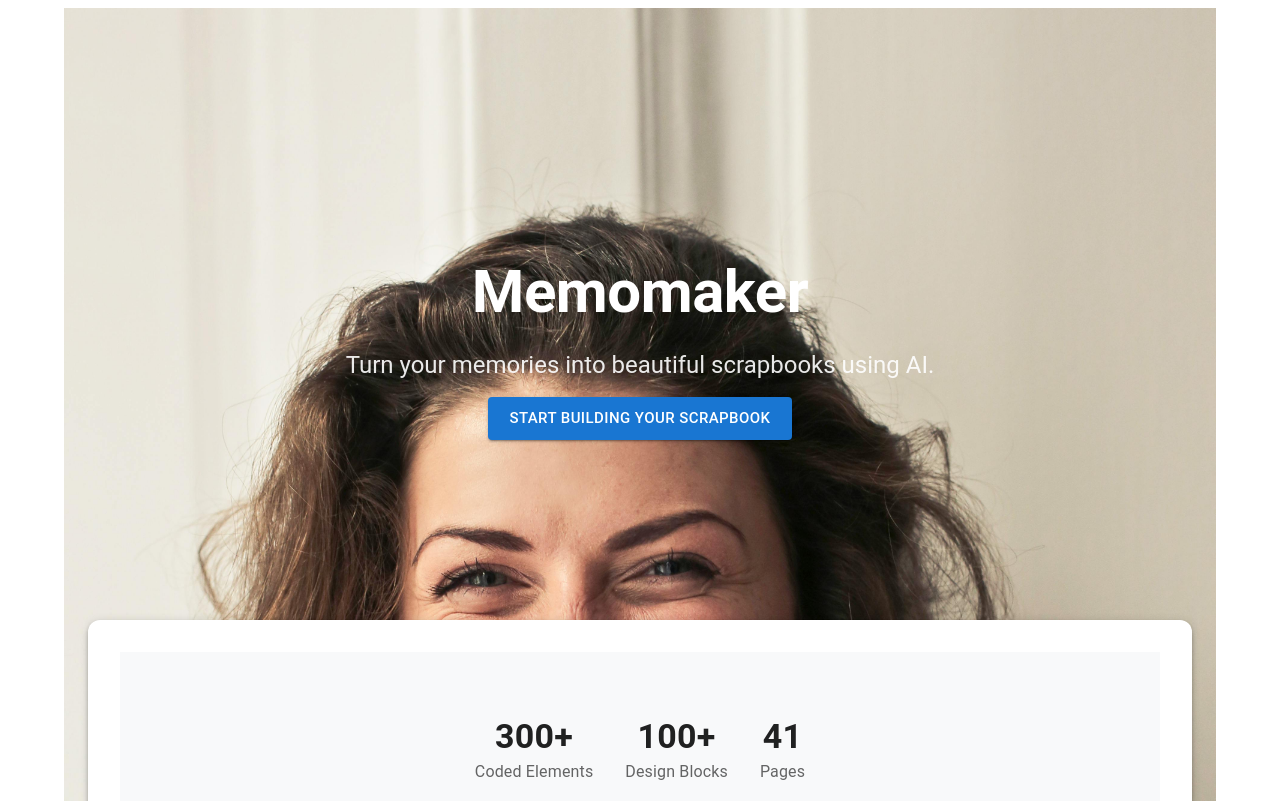
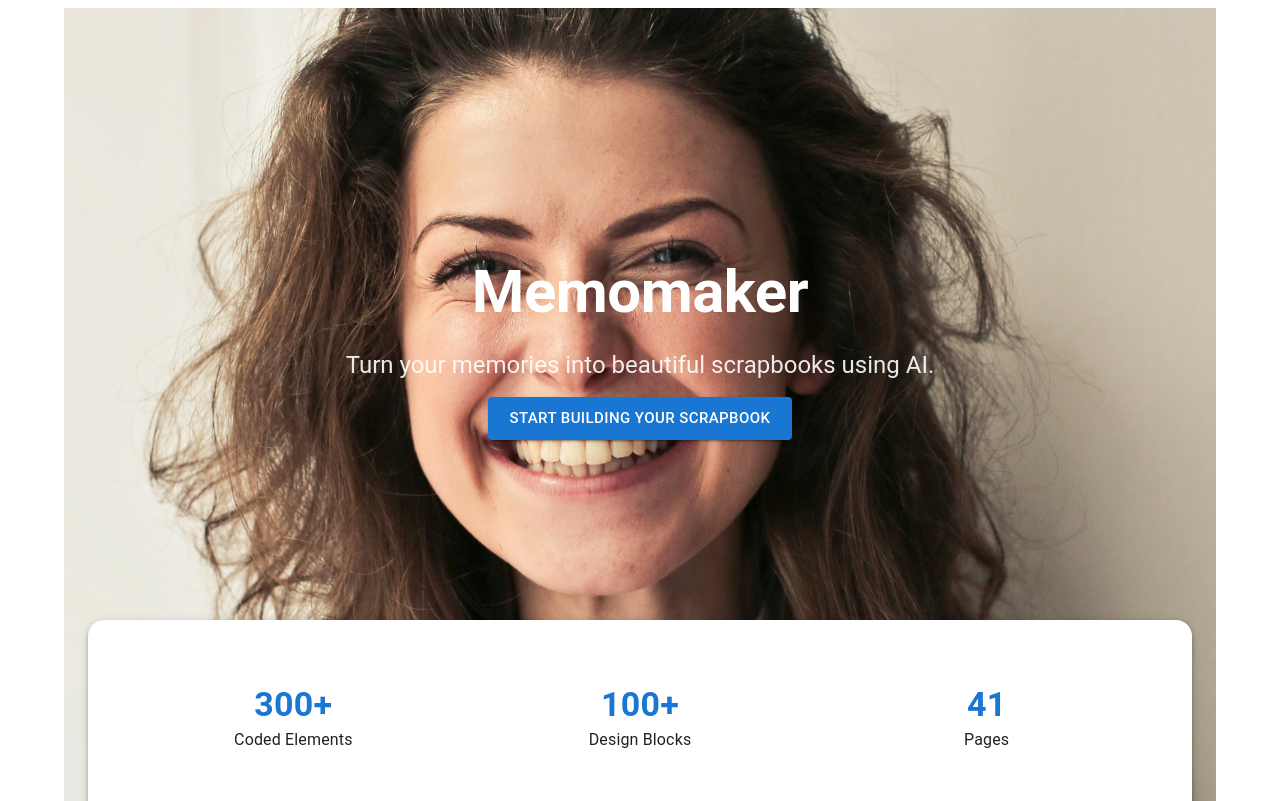
Before and after one commit to oykusahin/memomaker, a React (Create React App) app in the folder frontend/: page / in a window 1280 px wide. Shown: the top 801 px of the page. Built offline with nearby package versions, Linux system fonts and the light colour scheme.

Commit message:
Simplify the landing page

```diff
--- a/frontend/src/components/StatsSection.js
+++ b/frontend/src/components/StatsSection.js
@@ -3,8 +3,7 @@ import {
   Box,
   Grid,
   Typography,
-  Paper,
-  useTheme,
+  Paper
 } from "@mui/material";
 import CodeIcon from "@mui/icons-material/Code";
 import ViewModuleIcon from "@mui/icons-material/ViewModule";
@@ -14,37 +13,62 @@ import DevicesIcon from "@mui/icons-material/Devices";
 import AccessTimeIcon from "@mui/icons-material/AccessTime";
 import AutoAwesomeIcon from "@mui/icons-material/AutoAwesome";
 import BackupIcon from "@mui/icons-material/Backup";
+import { useTheme } from "@mui/material/styles";
+
 
 const StatsSection = () => {
   const theme = useTheme();
 
   return (
-    <Box sx={{ py: 8, px: 2, backgroundColor: "#f8f9fa" }}>
-      <Grid container spacing={4} justifyContent="center">
-        {/* Top Statistics Row */}
+    <Paper
+      elevation={4}
+      sx={{
+        px: { xs: 3, sm: 6 },
+        py: { xs: 5, sm: 8 },
+        borderRadius: 4,
+        backgroundColor: "#fff",
+        maxWidth: "1300px",
+        margin: "0 auto",
+      }}
+    >
+      <Box
+  display="flex"
+  flexDirection={{ xs: "column", sm: "row" }}
+  justifyContent="center"
+  alignItems="center"
+  gap={4}
+  mb={4}
+>
   {[
     { value: "300+", label: "Coded Elements", icon: <CodeIcon color="primary" /> },
     { value: "100+", label: "Design Blocks", icon: <ViewModuleIcon color="primary" /> },
     { value: "41", label: "Pages", icon: <InsertDriveFileIcon color="primary" /> },
   ].map((stat, index) => (
-          <Grid item xs={12} sm={4} key={index} textAlign="center">
-            <Typography variant="h4" fontWeight={700}>
+    <Box
+      key={index}
+      textAlign="center"
+      px={3}
+      flex={{ xs: "unset", sm: 1 }}
+    >
+      <Typography variant="h4" fontWeight={700} color={theme.palette.primary.main}>
         {stat.value}
       </Typography>
-            <Typography variant="subtitle1" color="text.secondary">
+      <Typography variant="subtitle1" color="text.primary">
         {stat.label}
       </Typography>
-          </Grid>
+    </Box>
   ))}
-      </Grid>
+</Box>
 
-      <Grid container spacing={4} mt={6}>
-        {/* Left Large Blue Box */}
+
+      {/* Bottom Content
+      <Grid container spacing={4}> */}
+        {/* Left Large Highlight Box
         <Grid item xs={12} md={4}>
           <Box
             sx={{
               height: "100%",
-              bgcolor: "#2196f3",
+              bgcolor: theme.palette.primary.main,
               borderRadius: 3,
               p: 4,
               color: "#fff",
@@ -53,6 +77,10 @@ const StatsSection = () => {
               flexDirection: "column",
               justifyContent: "center",
               minHeight: 240,
+              transition: "transform 0.3s ease",
+              "&:hover": {
+                transform: "rotateY(8deg)",
+              },
             }}
           >
             <AutoAwesomeIcon sx={{ fontSize: 40, mb: 2 }} />
@@ -63,9 +91,9 @@ const StatsSection = () => {
               All the MUI components redesigned to match modern aesthetic and usability.
             </Typography>
           </Box>
-        </Grid>
+        </Grid>*/}
 
-        {/* Right-side Features Grid */}
+        {/* Right-side Grid
         <Grid item xs={12} md={8}>
           <Grid container spacing={2}>
             {[
@@ -98,6 +126,9 @@ const StatsSection = () => {
                     display: "flex",
                     alignItems: "flex-start",
                     gap: 2,
+                    bgcolor: "#f8f9fa",
+                    borderRadius: 2,
+                    height: "100%",
                   }}
                 >
                   {item.icon}
@@ -114,8 +145,8 @@ const StatsSection = () => {
             ))}
           </Grid>
         </Grid>
-      </Grid>
-    </Box>
+      </Grid>*/}
+    </Paper>
   );
 };
 
--- a/frontend/src/pages/LandingPage.js
+++ b/frontend/src/pages/LandingPage.js
@@ -56,9 +56,7 @@ const LandingPage = () => {
     </Box>
 
     <Container maxWidth="lg" sx={{ mt: 4 }}>
-      <Paper elevation={4} sx={{ p: 4, borderRadius: 3 }}>
         <StatsSection />
-      </Paper>
     </Container>
   </Box>
 </Box>
```
Lines whose indentation alone changed are shown as unchanged.
